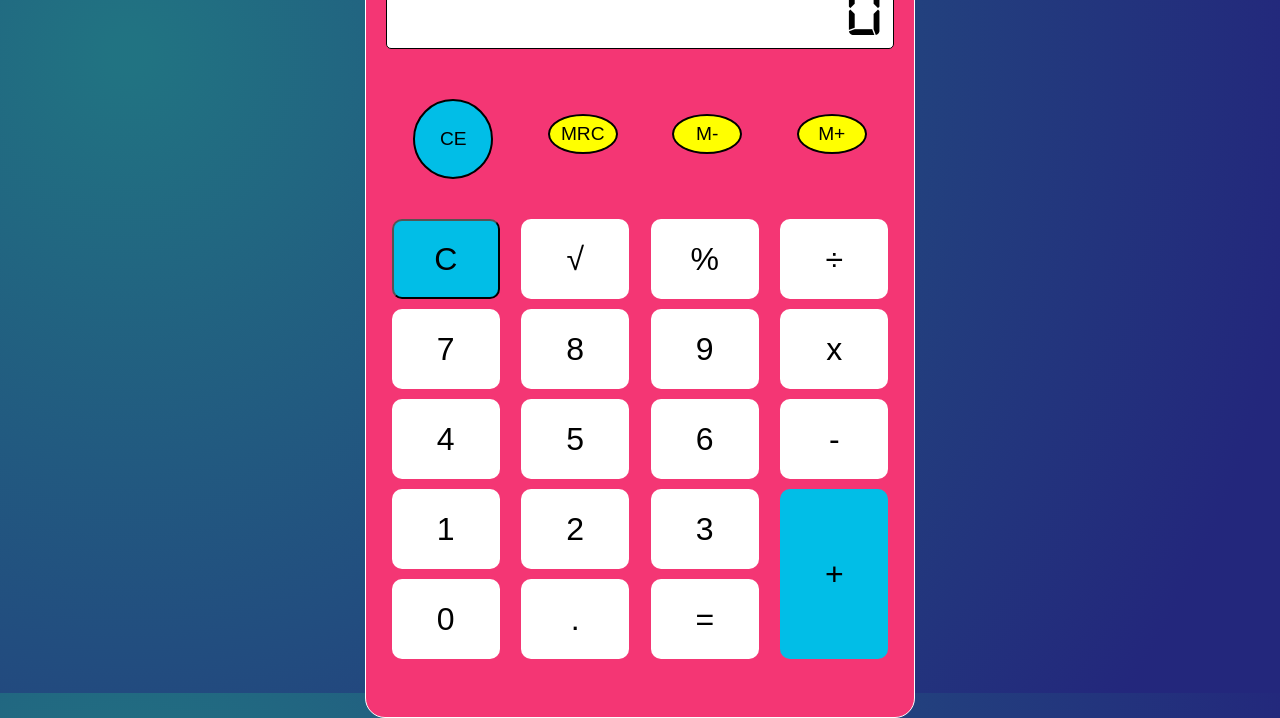
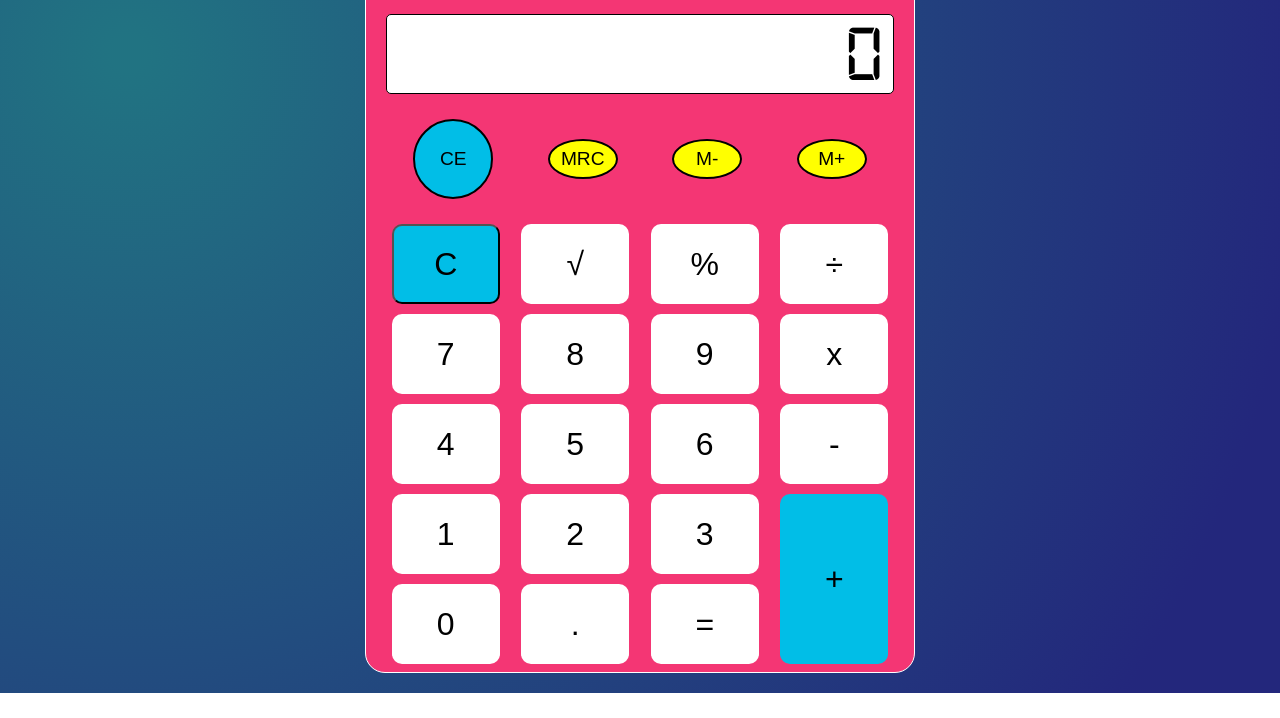
Before and after one commit to SoftwareFullStack/13-Calculadora, a plain HTML site: page index.html in a window 1280 px wide. Shown: the part 107-825 px from the top of the page. After the commit the page ends 800 px from the top, so only its background shows below. Drawn offline with Linux system fonts and the light colour scheme.

Commit message:
ajuste a estilos CSS 1 vez

```diff
--- a/CSS/Styles.css
+++ b/CSS/Styles.css
@@ -22,12 +22,12 @@ body{
 
 .calculadora{
     width: 550px;
-    height: 850px;
+    height: 95vh;
     border-radius: 20px;
     border: 1px solid #FFF;
     background-color: #F43674;
     padding: 20px;
-    margin: 0 10px;
+    margin: 20px 0;
 }
 
 .encabezado{
@@ -62,8 +62,8 @@ body{
 }
 
 .superiores{
-    padding: 50px 0;
-    height: 170px;
+    /* padding: 50px 0; */
+    height: 130px;
 
     display: flex;
     justify-content: space-around;
```
